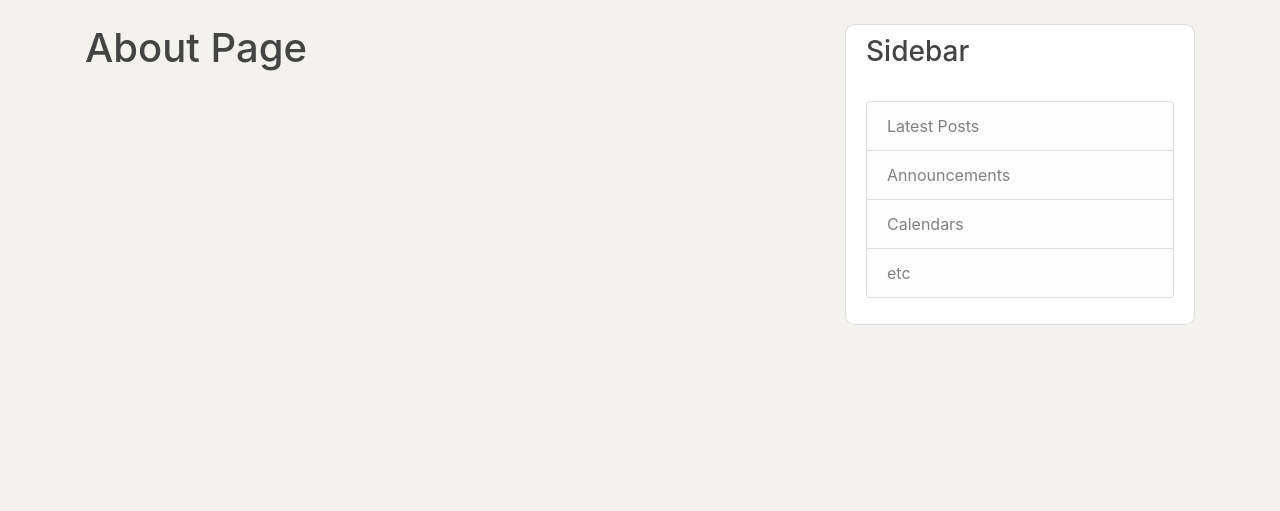
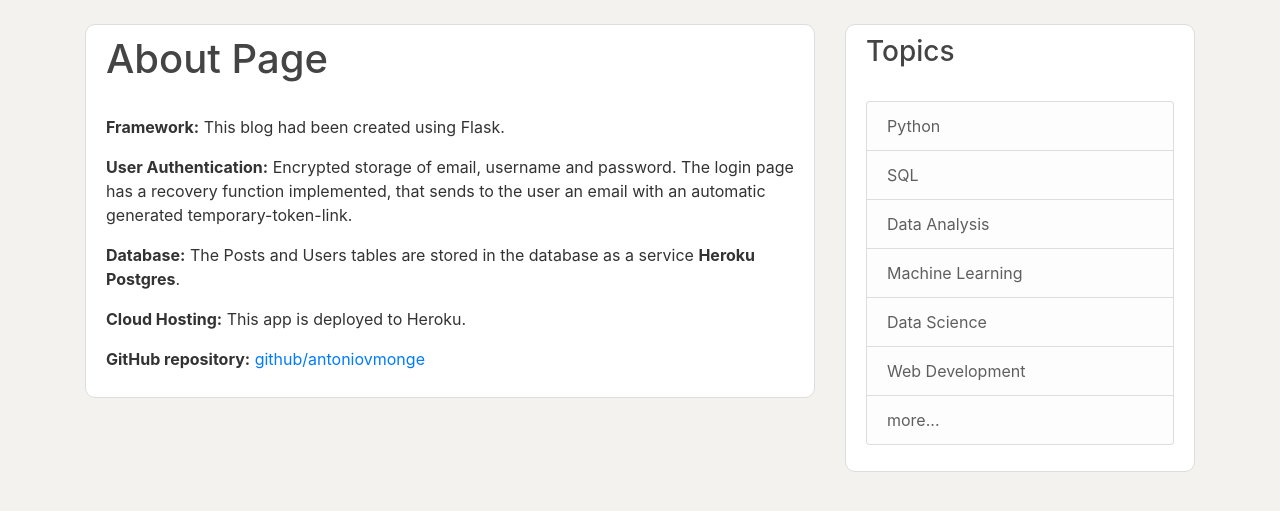
Before and after one commit to antoniovmonge/flaskblog, a Flask app: page /about/ in a window 1280 px wide. Shown: the part 56-567 px from the top of the page. Run offline with Flask 2, Linux system fonts and the light colour scheme; parts of the project's set-up code (start-up, migrations or seed data) failed here and were passed over; some libraries are stand-ins or nearby versions.

Commit message:
added links to coming soon page

```diff
--- a/flaskblog/main/routes.py
+++ b/flaskblog/main/routes.py
@@ -15,3 +15,7 @@ def home():
 @main.route("/about/")
 def about():
     return render_template('about.html', title='About')
+
+@main.route("/coming_soon/")
+def coming_soon():
+    return render_template('coming_soon.html', title='Coming soon')
--- a/flaskblog/static/main.css
+++ b/flaskblog/static/main.css
@@ -38,6 +38,16 @@ h1, h2, h3, h4, h5, h6 {
     border: 1px solid #dddddd;
     border-radius: 10px;
     margin-bottom: 20px;
+}
+
+.sidebar-title {
+    color: #5f5f5f;
+}
+
+a.sidebar-title:hover {
+    color: #444444;
+    font-weight: 500;
+    text-decoration: none;
 }
 
 .article-title {
--- a/flaskblog/templates/about.html
+++ b/flaskblog/templates/about.html
@@ -1,4 +1,24 @@
 {% extends "layout.html" %}
 {% block content %}
+<div class="content-section">
     <h1>About Page</h1>
+    <br>
+    <p>
+        <strong>Framework:</strong> This blog had been created using Flask.
+    </p>
+    <p>
+        <strong>User Authentication:</strong> Encrypted storage of email, username and password. The login page has a recovery function implemented, that sends to the user an email with an automatic generated temporary-token-link.<br>
+    </p>
+    <p>
+        <strong>Database:</strong> The Posts and Users tables are stored in the database as a service <strong>Heroku Postgres</strong>.
+    </p>
+    <p>
+        <strong>Cloud Hosting:</strong> This app is deployed to Heroku.
+    </p>
+    <p>
+        <strong>GitHub repository:</strong> <a href="https://github.com/antoniovmonge/flaskblog">github/antoniovmonge</a>
+    </p>
+
+</div>
+
 {% endblock content %}
--- a/flaskblog/templates/layout.html
+++ b/flaskblog/templates/layout.html
@@ -85,14 +85,17 @@
                 </div>
                 <div class="col-md-4">
                     <div class="content-section">
-                        <h3>Sidebar</h3>
+                        <h3>Topics</h3>
                         <br>
                         <!-- <p class='text-muted'>You can put any information here you'd like. -->
                         <ul class="list-group">
-                            <li class="list-group-item list-group-item-light">Latest Posts</li>
-                            <li class="list-group-item list-group-item-light">Announcements</li>
-                            <li class="list-group-item list-group-item-light">Calendars</li>
-                            <li class="list-group-item list-group-item-light">etc</li>
+                            <li class="list-group-item list-group-item-light sidebar-title" href="#"><a class="sidebar-title" href="#">Python</a></li>
+                            <li class="list-group-item list-group-item-light"><a class="sidebar-title" href="{{ url_for('main.coming_soon') }}">SQL</a></li>
+                            <li class="list-group-item list-group-item-light"><a class="sidebar-title" href="{{ url_for('main.coming_soon') }}">Data Analysis</a></li>
+                            <li class="list-group-item list-group-item-light"><a class="sidebar-title" href="{{ url_for('main.coming_soon') }}">Machine Learning</a></li>
+                            <li class="list-group-item list-group-item-light"><a class="sidebar-title" href="{{ url_for('main.coming_soon') }}">Data Science</a></li>
+                            <li class="list-group-item list-group-item-light"><a class="sidebar-title" href="{{ url_for('main.coming_soon') }}">Web Development</a></li>
+                            <li class="list-group-item list-group-item-light"><a class="sidebar-title" href="{{ url_for('main.coming_soon') }}">more...</a></li>
                         </ul>
                         </p>
                     </div>
```
Also changed, not shown: flaskblog/templates/coming_soon.html (added, +13 -0 lines).
